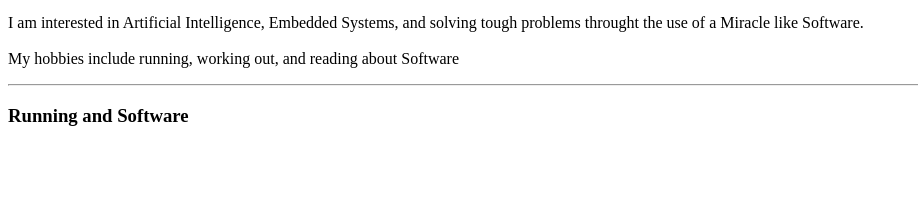
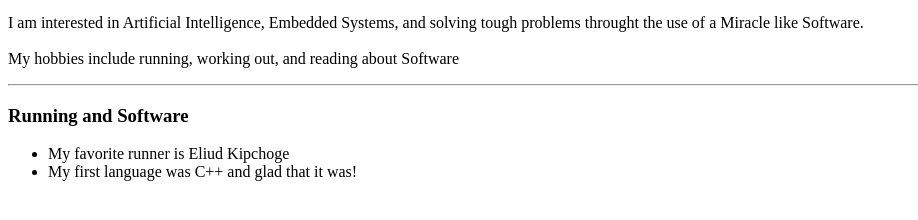
Before and after one commit to dantor09/group_website, a plain HTML site: page index.html in a window 1280 px wide. Shown: the part 100-320 px from the top of the page, without its empty margins (0-918 px from the left). Drawn offline with Linux system fonts and the light colour scheme.

Commit message:
Add unordered list Unordered list contained my favorite runner and first programming language I learned

```diff
--- a/index.html
+++ b/index.html
@@ -13,7 +13,10 @@
     <p> I am interested in Artificial Intelligence, Embedded Systems, and solving tough problems throught the use of a Miracle like Software. <br> </br> My hobbies include running, working out, and reading about Software</p>
     <hr>
     <h3>Running and Software</h3>
-
+    <ul>
+        <li>My favorite runner is Eliud Kipchoge</li>
+        <li>My first language was C++ and glad that it was! </li>
+    </ul>
 
 
 
```
